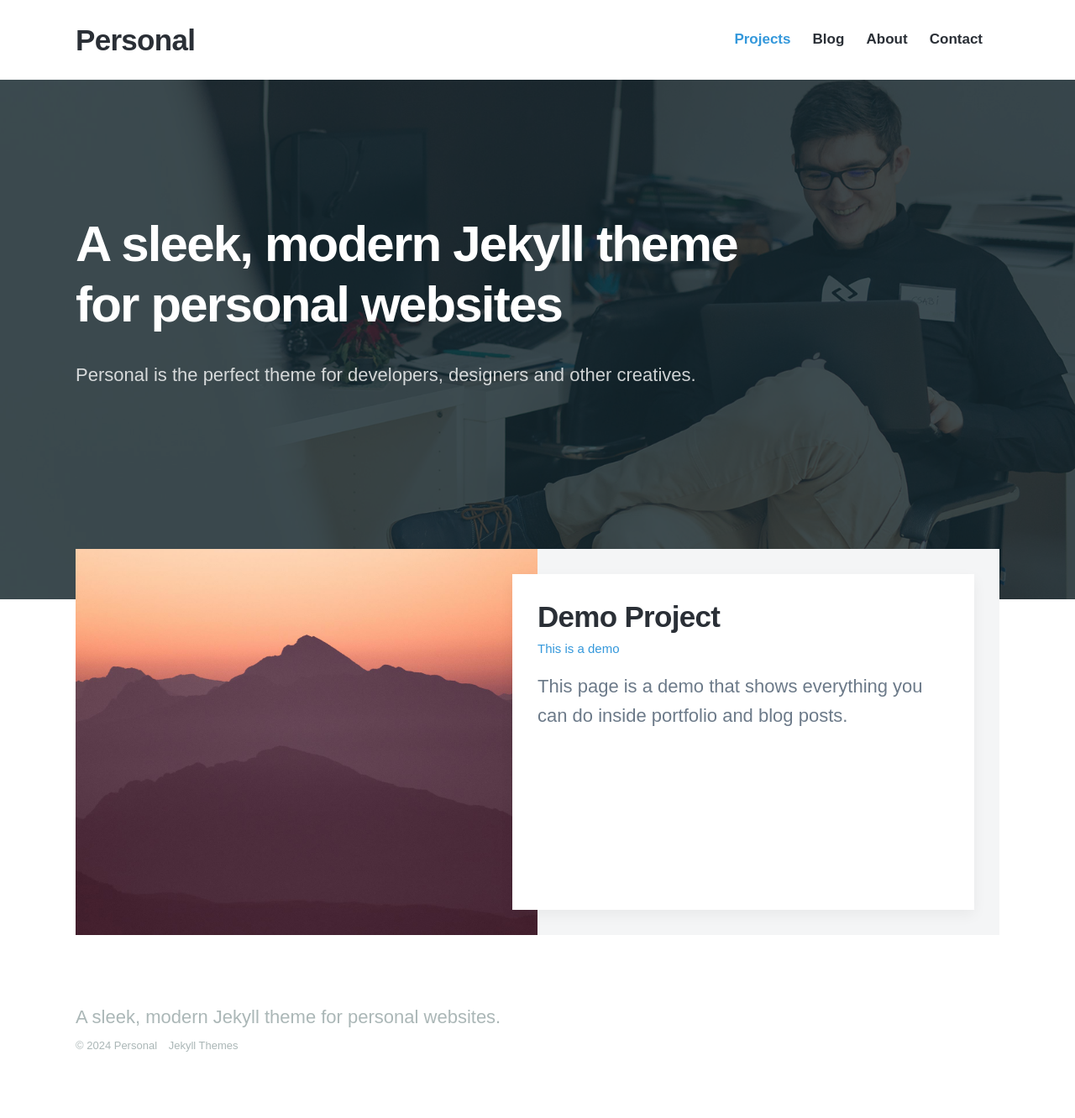
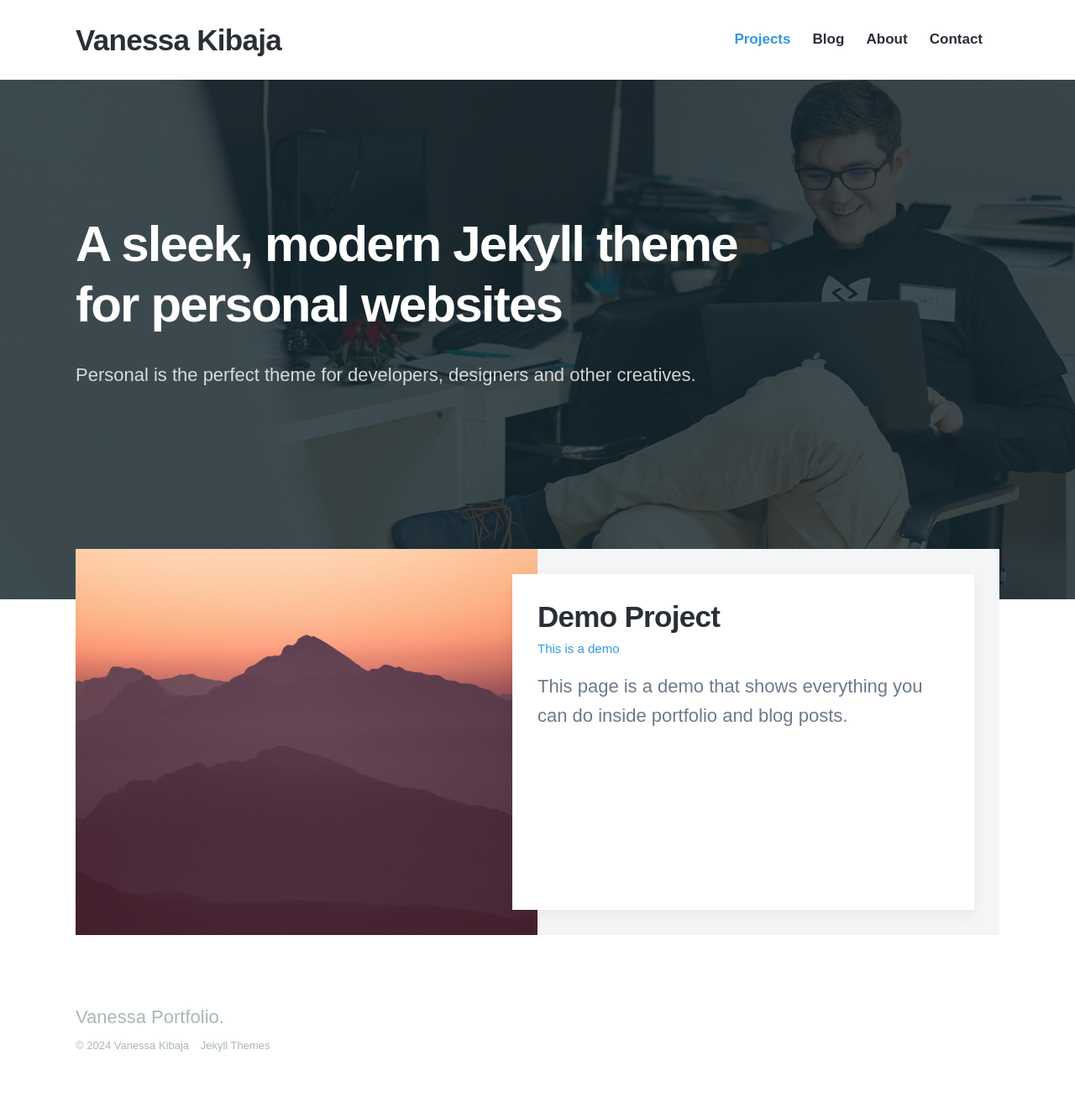
Before and after one commit to vkibaja/vkibaja.github.io, a Jekyll site: the page built from index.html, in a window 1280 px wide. Shown: the whole page at 84% size. Built offline with Jekyll 4.4.1, drawn with Linux system fonts in a browser that asks for light colours; nearby versions of some CDN libraries; some web fonts are replaced.

Commit message:
Update settings.yml

```diff
--- a/_data/settings.yml
+++ b/_data/settings.yml
@@ -1,5 +1,5 @@
 basic_settings:
-  site_title: Personal
+  site_title: Vanessa Kibaja
   favicon_image: /images/favicon.png
 
 header_settings:
@@ -18,7 +18,7 @@ menu_settings:
       url: '/contact'
 
 footer_settings:
-  footer_tagline: A sleek, modern Jekyll theme for personal websites.
+  footer_tagline: Vanessa Portfolio.
 
 hero_settings:
   overlay_opacity: 0.8
```
